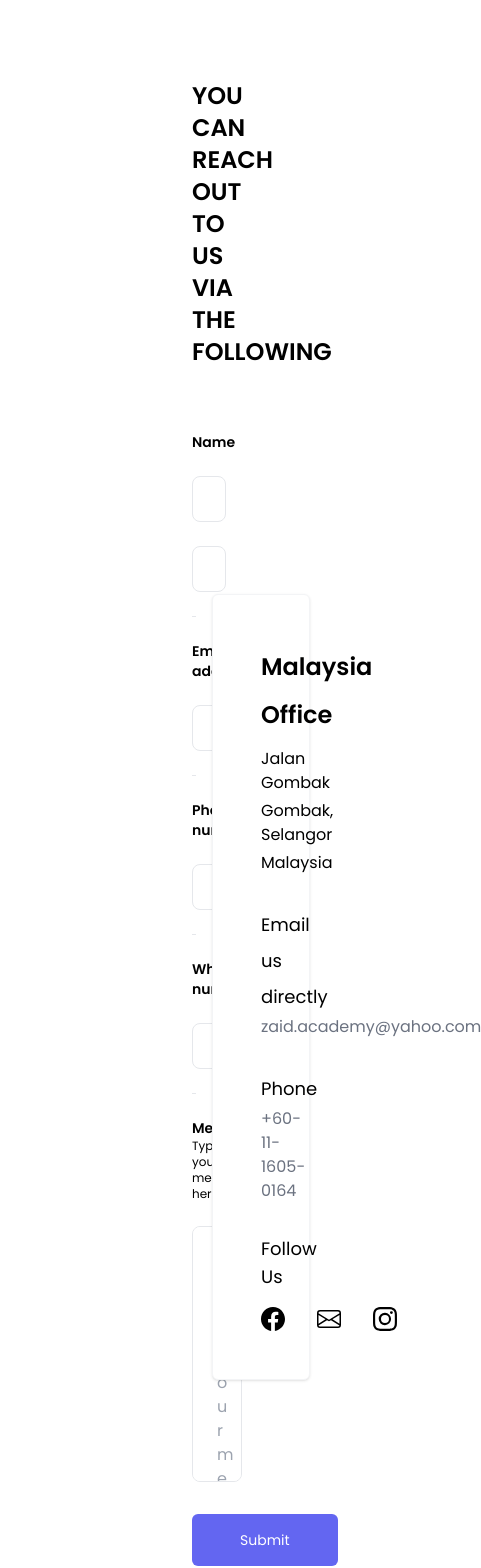
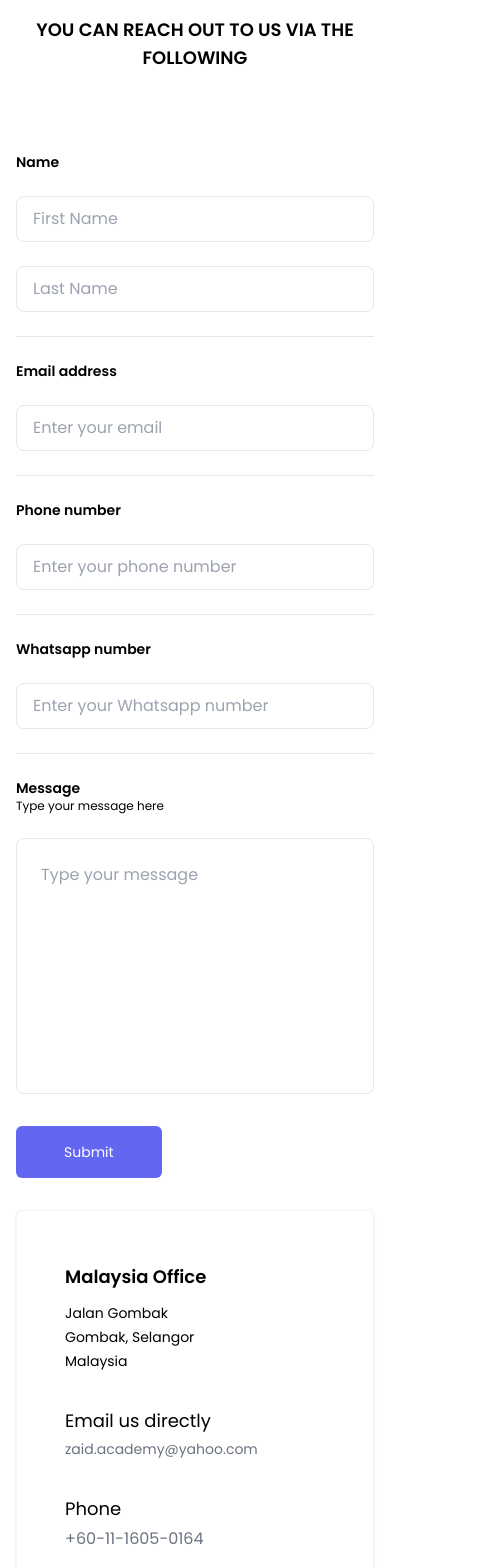
Before and after one commit to abuyusif01/zaid-academy, a Next.js app: page /contact in a window 390 px wide. Shown: the top 1568 px of the page, 481 px wide, since content can reach past the window. Built offline with nearby package versions, Linux system fonts and the light colour scheme; no server answers.

Commit message:
contact page responsive

```diff
--- a/pages/contact.js
+++ b/pages/contact.js
@@ -31,16 +31,16 @@ const Contact = () => {
     });
   };
   return (
-    <div className="px-48 my-20">
+    <div className="md:px-48 md:my-20">
       <Head>
         <title>Zaid | Contact</title>
       </Head>
-      <h4 className="uppercase pb-10 text-2xl text-center font-bold">
+      <h4 className="uppercase p-4 pb-10 text-lg md:text-2xl text-center font-bold">
         You can Reach out to us via the following
       </h4>
 
-      <div className="flex items-center">
-        <div className="w-2/3">
+      <div className="flex flex-col md:flex-row items-center">
+        <div className="p-4 md:w-2/3 w-full">
           <form onSubmit={onSubmit}>
             <div className="py-6 border-b border-coolGray-100">
               <div className="w-full md:w-9/12">
@@ -171,17 +171,17 @@ const Contact = () => {
             </div>
           </form>
         </div>
-        <div className="w-1/3  p-4">
+        <div className="w-full md:w-1/3  p-4">
           <div className="bg-white border border-gray-100 shadow rounded-md p-12 space-y-8">
-            <div className="space-y-1">
-              <h4 className="text-2xl font-bold leading-loose mb-2">
+            <div className="space-y-1 text-sm md:text-base">
+              <h4 className="text-lg md:text-2xl font-bold leading-loose mb-2">
                 Malaysia Office
               </h4>
               <p>Jalan Gombak</p>
               <p>Gombak, Selangor</p>
               <p>Malaysia</p>
             </div>
-            <div className="">
+            <div className="text-sm md:text-base">
               <h4 className="text-lg leading-loose">Email us directly</h4>
               <p>
                 <a
```
